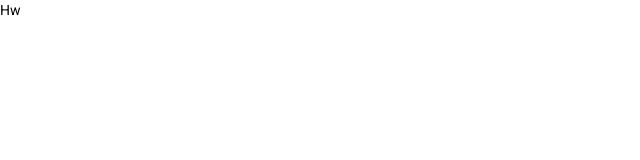
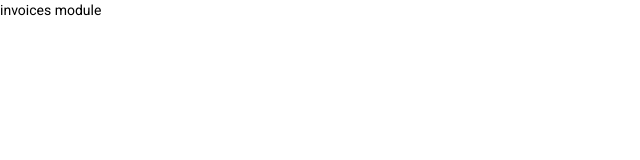
Before and after one commit to mr-Geadev/invoices-app, an Angular app: page /invoices in a window 1280 px wide. Before the commit this address led to /. Shown: the top 160 px of the page, without its empty margins (0-640 px from the left). Built offline with nearby package versions, Linux system fonts and the light colour scheme.

Commit message:
Add invoice module

```diff
--- a/src/app/app-routing.module.ts
+++ b/src/app/app-routing.module.ts
@@ -1,10 +1,20 @@
 import { NgModule } from '@angular/core';
 import { RouterModule, Routes } from '@angular/router';
 
-const routes: Routes = [];
+const routes: Routes = [
+  {
+    path: 'invoices',
+    loadChildren: () => import('./modules/invoices/invoices.module').then(m => m.InvoicesModule)
+  }, {
+    path: '**',
+    redirectTo: 'invoices'
+  }
+];
 
 @NgModule({
-  imports: [RouterModule.forRoot(routes)],
+  imports: [
+    RouterModule.forRoot(routes)
+  ],
   exports: [RouterModule]
 })
-export class AppRoutingModule { }
+export class AppRoutingModule {}
--- a/src/app/app.component.html
+++ b/src/app/app.component.html
@@ -1 +1 @@
-Hw
+<router-outlet></router-outlet>
--- /dev/null
+++ b/src/app/modules/invoices/invoices.component.html
@@ -0,0 +1 @@
+invoices module
```
Also changed, not shown: src/app/modules/invoices/invoices-routing.module.ts (added, +18 -0 lines), src/app/modules/invoices/invoices.component.ts (added, +8 -0 lines), src/app/modules/invoices/invoices.module.ts (added, +15 -0 lines), src/app/modules/invoices/invoices.component.scss (added).
